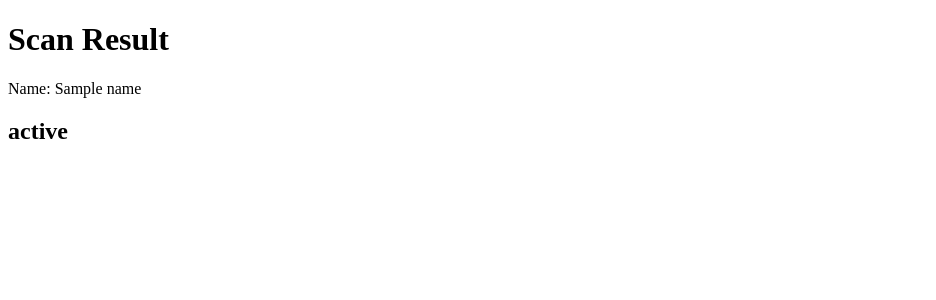
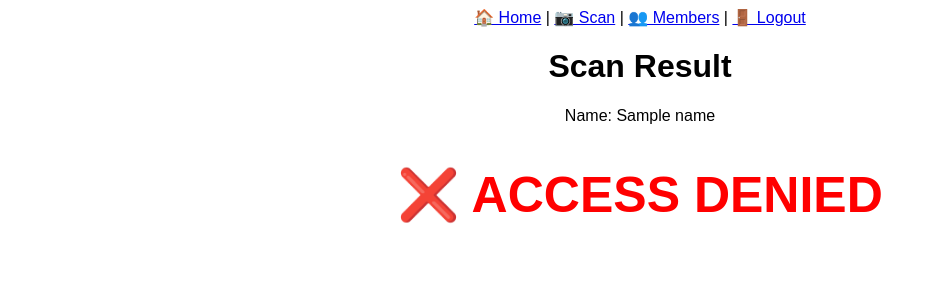
Before and after one commit to XONEDAYS/gym-pos-system, a FastAPI app: template templates/check.html in a window 1280 px wide. Shown: the top 300 px of the page, without its empty margins (0-936 px from the left). Run offline with FastAPI, Linux system fonts and the light colour scheme; the template is opened without the code that fills it: most values are stand-ins (such as "Sample title", 1, 10 or a date in 2020).

Commit message:
add login to the main page html

```diff
--- a/main.py
+++ b/main.py
@@ -8,6 +8,8 @@ import qrcode
 from fastapi.staticfiles import StaticFiles
 import os
 
+USERNAME = "admin"
+PASSWORD = "1234"
 BASE_URL = os.getenv("BASE_URL", "http://127.0.0.1:8000")
 
 app = FastAPI()
@@ -217,3 +219,30 @@ def scan(request: Request):
         name="scan.html",
         context={}
     )
+@app.get("/login", response_class=HTMLResponse)
+def login_page(request: Request):
+    return templates.TemplateResponse(
+        request=request,
+        name="login.html",
+        context={}
+    )
+
+
+@app.post("/login")
+def login(username: str = Form(...), password: str = Form(...)):
+
+    if username == USERNAME and password == PASSWORD:
+        response = RedirectResponse(url="/", status_code=303)
+        response.set_cookie(key="user", value="loggedin")
+        return response
+
+    return RedirectResponse(url="/login", status_code=303)
+def check_auth(request: Request):
+    if request.cookies.get("user") != "loggedin":
+        return False
+    return True
+@app.get("/logout")
+def logout():
+    response = RedirectResponse(url="/login", status_code=303)
+    response.delete_cookie("user")
+    return response
--- a/templates/check.html
+++ b/templates/check.html
@@ -1,6 +1,29 @@
 <!DOCTYPE html>
 <html>
+<head>
+    <title>Scan Result</title>
+    <style>
+        body {
+            text-align: center;
+            font-family: Arial;
+        }
+        .valid {
+            color: green;
+            font-size: 40px;
+        }
+        .invalid {
+            color: red;
+            font-size: 40px;
+        }
+    </style>
+</head>
 <body>
+    <div style="margin-bottom:20px;">
+        <a href="/">🏠 Home</a> |
+        <a href="/scan">📷 Scan</a> |
+        <a href="/members">👥 Members</a> |
+        <a href="/logout">🚪 Logout</a>
+    </div>
 
 <h1>Scan Result</h1>
 
@@ -8,7 +31,17 @@
 <p>Name: {{ name }}</p>
 {% endif %}
 
-<h2>{{ status }}</h2>
-
+{% if "Valid" in status %}
+    <h2 style="color: green; font-size: 50px;">✅ ACCESS GRANTED</h2>
+{% else %}
+    <h2 style="color: red; font-size: 50px;">❌ ACCESS DENIED</h2>
+{% endif %}
+{% if auto_return %}
+<script>
+    setTimeout(() => {
+        window.location.href = "/scan";
+    }, 2000); // 2 seconds
+</script>
+{% endif %}
 </body>
 </html>
```
